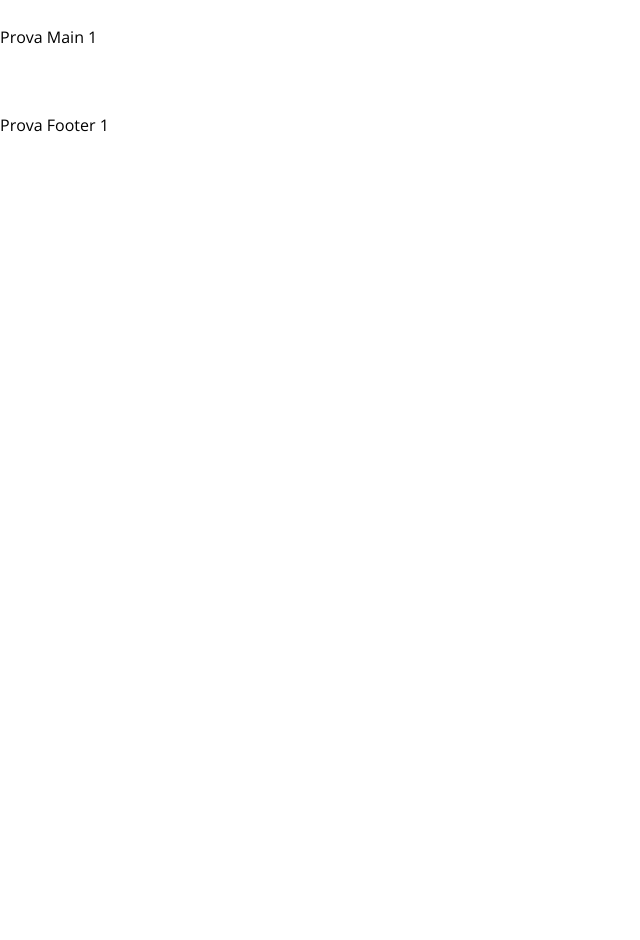
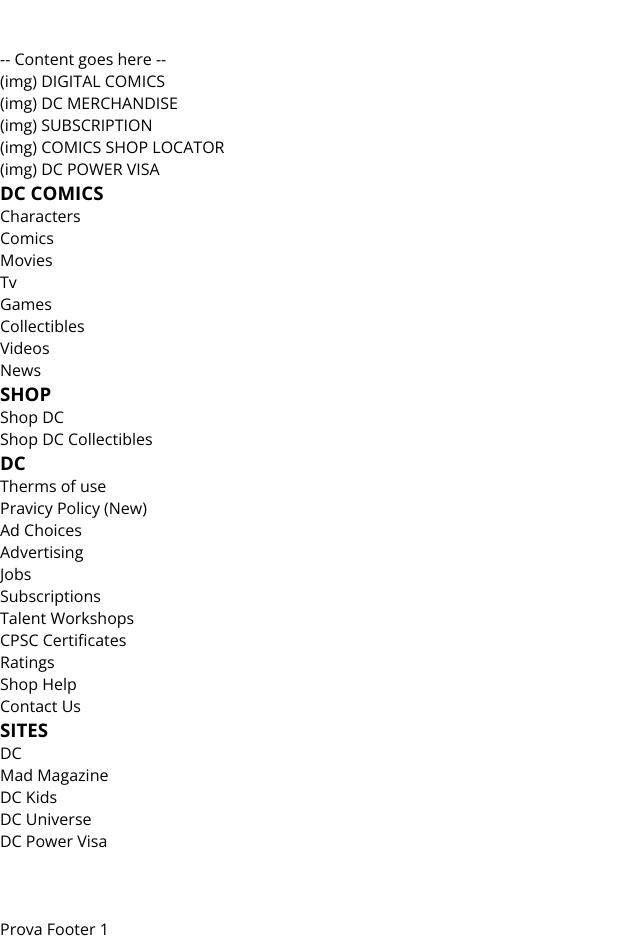
Before and after one commit to EdoardoProstamo/react-dc-comics, a React (Vite) app: page / in a window 1280 px wide. Shown: the part 260-1200 px from the top of the page, without its empty margins (0-640 px from the left). Before the commit the page ends 800 px from the top, so only its background shows below. Built offline with nearby package versions, Linux system fonts and the light colour scheme.

Commit message:
feat: struttura Main

```diff
--- a/src/components/Header.jsx
+++ b/src/components/Header.jsx
@@ -1,6 +1,7 @@
 function Header() {
     return <header>
         {/* <Logo /> */}
+        (img)
         <nav>
             <ul>
                 <li>Characters</li>
--- a/src/components/Main.jsx
+++ b/src/components/Main.jsx
@@ -1,5 +1,66 @@
 function Main() {
-    return <main>Prova Main 1</main>
+    return <main>
+        <div>
+            <span> -- Content goes here -- </span>
+        </div>
+
+        <div>
+            <div>(img) DIGITAL COMICS</div>
+            <div>(img) DC MERCHANDISE</div>
+            <div>(img) SUBSCRIPTION</div>
+            <div>(img) COMICS SHOP LOCATOR</div>
+            <div>(img) DC POWER VISA</div>
+        </div>
+
+        <div>
+            <div>
+                <h3>DC COMICS</h3>
+                <ul>
+                    <li>Characters</li>
+                    <li>Comics</li>
+                    <li>Movies</li>
+                    <li>Tv</li>
+                    <li>Games</li>
+                    <li>Collectibles</li>
+                    <li>Videos</li>
+                    <li>News</li>
+                </ul>
+            </div>
+            <div>
+                <h3>SHOP</h3>
+                <ul>
+                    <li>Shop DC</li>
+                    <li>Shop DC Collectibles</li>
+                </ul>
+            </div>
+            <div>
+                <h3>DC</h3>
+                <ul>
+                    <li>Therms of use</li>
+                    <li>Pravicy Policy (New)</li>
+                    <li>Ad Choices</li>
+                    <li>Advertising</li>
+                    <li>Jobs</li>
+                    <li>Subscriptions</li>
+                    <li>Talent Workshops</li>
+                    <li>CPSC Certificates</li>
+                    <li>Ratings</li>
+                    <li>Shop Help</li>
+                    <li>Contact Us</li>
+                </ul>
+            </div>
+            <div>
+                <h3>SITES</h3>
+                <ul>
+                    <li>DC</li>
+                    <li>Mad Magazine</li>
+                    <li>DC Kids</li>
+                    <li>DC Universe</li>
+                    <li>DC Power Visa</li>
+                </ul>
+            </div>
+        </div>
+    </main>
 };
 
 export default Main;
```
